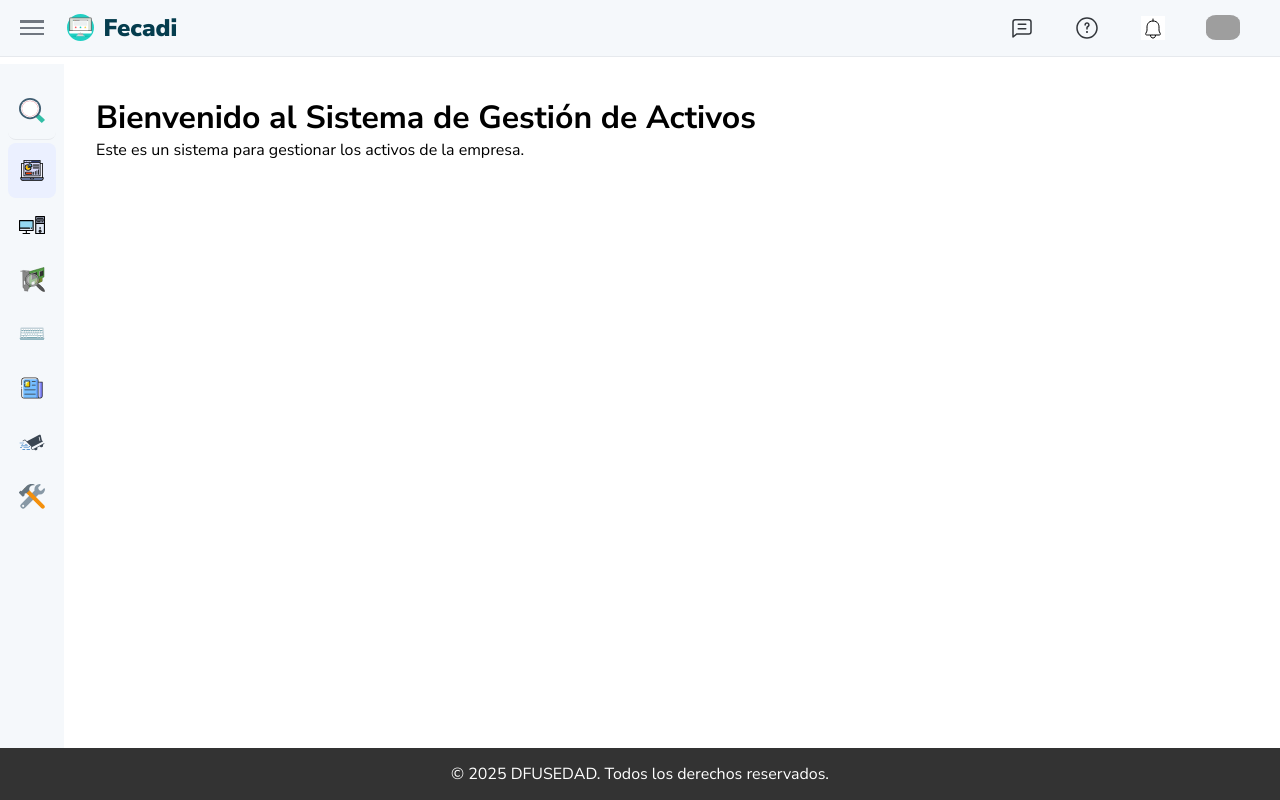
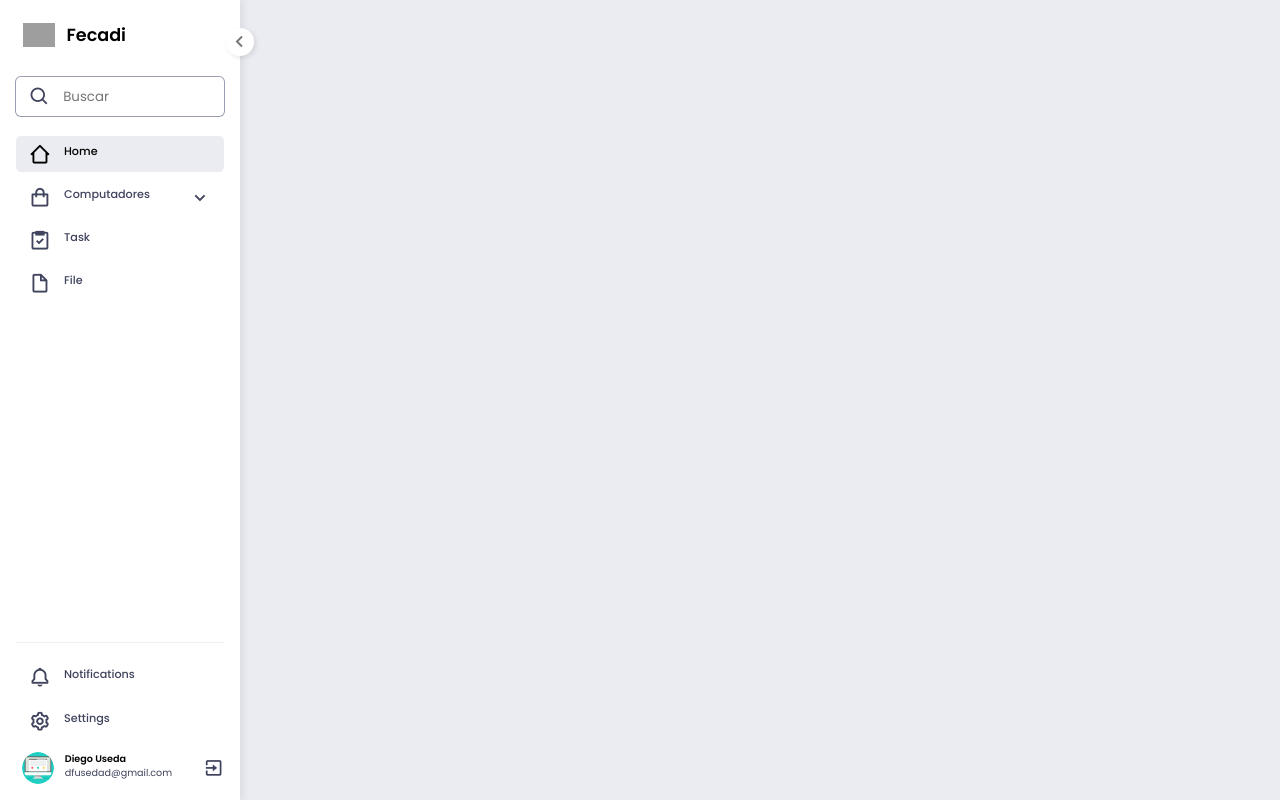
Before and after one commit to DiegoFerneyUsedaDiaz/sistema_gestion_activos, a Django app: page / in a window 1280 px wide. Run offline with Django 5.2, Linux system fonts and the light colour scheme; grey boxes are pictures that could not be loaded.

Commit message:
actualizacion platilla base1, script1, style1

```diff
--- a/sistema/static/css/style.css
+++ b/sistema/static/css/style.css
@@ -24,7 +24,7 @@
     margin: 0;
     padding: 0;
     box-sizing: border-box;
-    font-family: "Nunito Sans", sans-serif;
+    font-family: "Poppins", sans-serif;
 
 }
 
@@ -45,7 +45,7 @@ header{
     width: 100%;
     display: flex;
     justify-content: space-between;
-    padding: 0.45rem 2rem 0.45rem 1.27rem;
+    padding: 0.25rem 2rem 0.25rem 1.17rem;
     border-bottom: 1px solid var(--border-color);
     position: fixed;
     background-color: var(--background-color);
@@ -105,11 +105,11 @@ header{
     display: flex;
     align-items: center;
     justify-content: center;
-    gap: 0.6rem;
+    gap: 0.5rem;
 }
 
 .brand .logo{
-    width: 1.7rem;
+    width: 1.5rem;
 }
 
 .brand .name{
--- a/sistema/static/css/style1.css
+++ b/sistema/static/css/style1.css
@@ -17,35 +17,63 @@
     --shadow-border: rgba(0, 0, 0, 0.1);
     --user-bg-color: #FAFAFC;
 }
+body.dark-mode{
+    --color-bg: #3A3D4D;
+    --color-surface: #12141A;
+    --color-border: #2B2D3B;
+    --color-text-primary: #FFFFFF;
+    --color-text-secondary: #9CA2B8;
+    --color-tooltip-bg: #fff;
+    --color-tooltip-text: #000;
+    --shadow-border: rgba(255, 255, 255, 0.1);
+    --user-bg-color: #FAFAFC;
+}
 /* Body */
 body {
     display: flex;
     width: 100%;
     height: 100vh;
     background-color: var(--color-bg);
+    transition: color 0.5s ease,
+    background-color 0.3s ease,left 0.5s ease;
 }
 
-/*sidebar */
-.sidebar {
+.sidebar{
     position: fixed;
     display: flex;
     flex-direction: column;
     align-items: center;
+    justify-content: space-between;
     width: 15rem;
     height: 100%;
     padding: 1.4rem 1rem 0 1rem;
     background-color: var(--color-surface);
-    box-shadow: 1px 0 10px var(--shadow-border);
+    box-shadow: 1px 0px 10px var(--shadow-border);
     transition: width 0.5s ease;
 }
 
-/*Header */
+.sidebar.minimize{
+    width: 4.94rem;
+}
+.sidebar.minimize .menu-btn{
+    right: -2.2rem;
+}
+.sidebar.minimize .search{
+    box-shadow: none;
+}
+.sidebar.minimize .search:hover{
+    background-color: var(--color-bg);
+}
+
+.sidebar.minimize .menu-btn i{
+    transform: rotate(180deg);
+}
+
 .header{
     width: 100%;
 }
 
-/*Menu Buttons */
-.menu-btn {
+.menu-btn{
     position: absolute;
     top: 3.5%;
     right: -0.87rem;
@@ -55,18 +83,16 @@ body {
     width: 1.75rem;
     height: 1.75rem;
     border-radius: 50%;
-    background-color:  #fff;
+    background-color: #fff;
     color: #757575;
-    box-shadow: 2px 2px 5px var(--shadow-border);
+    box-shadow:  2px 2px 5px var(--shadow-border);
     cursor: pointer;
-    transition:  right 0.3s ease;
+    transition: right 0.3s ease;
 }
 
-.menu-btn .arrow-prev{
+.menu-btn i{
     font-size: 1.5rem;
 }
-
-/*Brand */
 
 .brand{
     width: 100%;
@@ -88,125 +114,202 @@ body {
     color: var(--color-text-primary);
 }
 
-/*Menu Container*/
-
-.menu-container {
+.menu-container{
     display: flex;
     width: 100%;
+    height: 100%;
     flex-direction: column;
     align-items: center;
 }
-
-/*Search Bar */
-.search {
+.search{
     display: flex;
     width: 100%;
     padding: 0.55rem 0;
+    margin-bottom: 1.2rem;
     border-radius: 0.3rem;
-    margin-bottom: 1.2rem;
-    box-shadow: 0 0 0 1px var(--shadow-border);
+    box-shadow: 0 0 0 1px var(--color-border);
     cursor: pointer;
     transition: box-shadow 0.5s ease;
 }
-
-.search:hover {
+.search:hover{
     box-shadow: 0 0 0 1px var(--color-text-primary);
 }
-
 .search i{
     font-size: 1.35rem;
     color: var(--color-text-secondary);
     padding: 0 0.8rem;
 }
-
-.search:hover i {
+.search:hover i{
     color: var(--color-text-primary);
 }
 
-.search input {
-    width: 100%;
+.search input{
+    width: 70%;
     border: none;
     outline: none;
     background-color: transparent;
     color: var(--color-text-primary);
 }
 
-.sidebar img{
-    width: 1rem;
-}
-
-.brand .logo{
-    width: 2rem;
-}
-
-/*Menu Items */
-
+/* Menu */
 .menu{
     width: 100%;
     display: flex;
     flex-direction: column;
-    gap: 0.5rem;
+    gap: 0.4rem;
 }
-
-.menu .menu-item {
+.menu .menu-item{
     position: relative;
     list-style: none;
     overflow: hidden;
 }
-
-.menu .menu-link {
+.menu .menu-link{
     display: flex;
-    padding: 0.55rem 0;
+    padding: 0.45rem 0;
     color: var(--color-text-secondary);
     text-decoration: none;
     border-radius: 0.3rem;
 }
-
 .menu-item:hover .menu-link,
 .sub-menu .sub-menu-link:hover,
-.menu-item.active .menu-link {
+.menu-item.active .menu-link{
+    color: var(--color-text-primary);
     background-color: var(--color-bg);
-    color: var(--color-text-primary);
 }
-
-.menu-item .menu-link img {
-    width: 1.35rem;
-    margin-right: 0.5rem;
-    margin-left: 0.8rem;
-}
-
-.menu-link i {
-    font-size: 1.35rem;
+.menu-link i{
+    font-size: 1.4rem;
     padding: 0 0.8rem;
 }
 
-.menu-link i:last-child {
+.menu-link i:last-child{
     margin-left: auto;
+    transition: transform 0.3s ease;
 }
 
-.menu-link span {
-    font-size: 0.8rem;
+.sidebar.minimize .menu-link i:last-child{
+    display: none;
+}
+.menu-link span{
+    font-size: 0.7rem;
     font-weight: 500;
 }
+.menu-item.sub-menu-toggle .menu-link i:last-child{
+    transform: rotate(180deg);
+}
 
-/*seubmenu */
+.sidebar.minimize .menu-item:hover,
+.sidebar.minimize .menu-item.sub-menu-toggle{
+    overflow: visible;
+}
+.sidebar.minimize .menu-item:hover span,
+.sidebar.minimize .menu-item.sub-menu-toggle span{
+    position: absolute;
+    left: 4.2rem;
+    padding: 0.5rem;
+    background-color: var(--color-tooltip-bg);
+    border-radius: 0.4rem;
+    color: var(--color-tooltip-text);
+    transition: all 0.3s ease;
+}
 
-.sub-menu .sub-menu-link {
+/* Sub menu*/
+.sub-menu{
+    height: 0;
+    transition: all 0.3s ease;
+    overflow: hidden;
+    left: 0;
+}
+
+.sub-menu .sub-menu-link{
     display: flex;
     margin-left: 2.5rem;
+    padding: 0.45rem 0.5rem;
     font-size: 0.75rem;
-    padding: 0.2rem 0.2rem;
     font-weight: 500;
     color: var(--color-text-secondary);
     text-decoration: none;
     border-radius: 0.3rem;
 }
 
-.sub-menu::before {
+.sidebar.minimize .sub-menu{
+    position: absolute;
+    left: 4.2rem;
+    top: 3rem;
+    background-color: var(--color-surface);
+    border-radius: 0.2rem;
+}
+
+
+.sub-menu::before{
     content: '';
     position: absolute;
+    height: 100%;
     width: 0.07rem;
-    height: 100%;
     margin-left: 1.4rem;
     background-color: var(--color-border);
 }
+
+.user-img img{
+    width: 2.2rem;
+    height: 2.2rem;
+    object-fit: cover;
+    border-radius: 50%;
+}
+
+.sidebar.minimize .sub-menu::before{
+    width: 0;
+}
+.sidebar.minimize .sub-menu a{
+    margin: 0 0.5rem;
+}
+
+/* Footer */
+.footer{
+    width: 100%;
+    padding: 1rem 0;
+    box-shadow: 0 -0.01rem 0 0 var(--color-border);
+}
+.user{
+    display: flex;
+    overflow: hidden;
+    margin-top: 0.8rem;
+}
+.user-img{
+    display: flex;
+    margin: 0 0.7rem 0 0.35rem;
+}
+.user-img img{
+    width: 2rem;
+    height: 2rem;
+    object-fit: cover;
+    border-radius: 50%;
+}
+.user-data{
+    display: flex;
+    flex-direction: column;
+    overflow: hidden;
+    white-space: nowrap;
+}
+.user-data .name{
+    font-size: 0.6rem;
+    font-weight: 600;
+    color: var(--color-text-primary);
+}
+.user-data .email{
+    font-size: 0.6rem;
+    color: var(--color-text-secondary);
+}
+.user-icon{
+    margin-left: auto;
+    display: flex;
+    align-items: center;
+    justify-content: center;
+    font-size: 1.3rem;
+    color: var(--color-text-secondary);
+}
+
+/* Sub menu*/
+.sub-menu{
+    height: 0;
+    transition: all 0.3s ease;
+}
--- a/sistema/static/js/script1.js
+++ b/sistema/static/js/script1.js
@@ -0,0 +1,50 @@
+const menusItemsDropDown = document.querySelectorAll('.menu-item-dropdown');
+const menusItemsStatic = document.querySelectorAll('.menu-item-static');
+const sidebar = document.getElementById('sidebar');
+const menuBtn = document.getElementById('menu-btn');
+
+menuBtn.addEventListener('click',()=>{
+    sidebar.classList.toggle('minimize');
+});
+
+menusItemsDropDown.forEach((menuItem)=>{
+    menuItem.addEventListener('click',()=>{
+        const subMenu = menuItem.querySelector('.sub-menu');
+        const isActive =  menuItem.classList.toggle('sub-menu-toggle');
+        if(subMenu){
+            if(isActive){
+                subMenu.style.height = `${subMenu.scrollHeight + 6}px`;
+                subMenu.style.padding = '0.2rem 0';
+            }else{
+                subMenu.style.height = '0';
+                subMenu.style.padding = '0';
+            }
+        }
+        menusItemsDropDown.forEach((item)=>{
+            if(item !== menuItem){
+                const otherSubmenu = item.querySelector('.sub-menu');
+                if(otherSubmenu){
+                    item.classList.remove('sub-menu-toggle');
+                    otherSubmenu.style.height = '0';
+                    otherSubmenu.style.padding = '0';
+                }
+            }
+         });
+    });
+});
+
+menusItemsStatic.forEach((menuItem)=>{
+    menuItem.addEventListener('mouseenter',()=>{
+
+        if(!sidebar.classList.contains('minimize')) return;
+
+        menusItemsDropDown.forEach((item)=>{
+            const otherSubmenu = item.querySelector('.sub-menu');
+            if(otherSubmenu){
+                item.classList.remove('sub-menu-toggle');
+                otherSubmenu.style.height = '0';
+                otherSubmenu.style.padding = '0';
+            }
+        });
+    });
+});
--- a/sistema/templates/base1.html
+++ b/sistema/templates/base1.html
@@ -2,66 +2,57 @@
 <!DOCTYPE html>
 <html lang="en">
   <head>
-    <meta charset="UTF-8" />
-    <meta name="viewport" content="width=device-width, initial-scale=1.0" />
-    <title>Sistema Gestión de Activos</title>
+    <meta charset="UTF-8">
+    <meta name="viewport" content="width=device-width, initial-scale=1.0">
+    <title>Sistema  Gestión de Activos</title>
     <link rel="stylesheet" href="{% static 'css/style1.css' %}" />
-    <link href="https://unpkg.com/boxicons@2.1.4/css/boxicons.min.css" rel="stylesheet" />
+    <link href='https://unpkg.com/boxicons@2.1.4/css/boxicons.min.css' rel='stylesheet'>
 </head>
 <body>
-    <div class="sidebar">
+    <div class="sidebar" id="sidebar">
         <div class="header">
-        <div class="menu-btn">
-          <img
-            src="{% static 'icons/arrow-prev.svg' %}" alt="" class="arrow-prev"/>
+            <div class="menu-btn" id="menu-btn">
+                <i class='bx bx-chevron-left'></i>
             </div>
             <div class="brand">
-          <img src="{% static 'icons/brand-light.svg' %}" alt="logo" class="logo"/>
+                <img src="{% static 'icons/brand-light.svg' %}" alt="">
                 <span>Fecadi</span>
             </div>
         </div>
-      <div>
             <div class="menu-container">
                 <div class="search">
-            <i class="bx bx-search"></i>
-            <input type="search" placeholder="Buscar..." />
+                    <i class='bx bx-search'></i>
+                    <input type="search" placeholder="Buscar">
                 </div>
                 <ul class="menu">
                     <li class="menu-item menu-item-static active">
                         <a href="#" class="menu-link">
-                <img src="{% static 'icons/home1.svg' %}" alt="" />
-                <span>Inicio</span>
+                            <i class='bx bx-home-alt-2'></i>
+                            <span>Home</span>
                         </a>
                     </li>
                     <li class="menu-item menu-item-dropdown">
                         <a href="#" class="menu-link">
-                <img src="{% static 'icons/computer.svg' %}" alt="" />
+                            <i class='bx bx-shopping-bag'></i>
                             <span>Computadores</span>
-                <i class="bx bx-chevron-down"></i>
+                            <i class='bx bx-chevron-down'></i>
                         </a>
                     <ul class="sub-menu">
-                <li><a href="#" class="sub-menu-link">Asignados</a></li>
-                <li><a href="#" class="sub-menu-link">Solicitados</a></li>
-                <li><a href="#" class="sub-menu-link">Reparacion</a></li>
-                <li><a href="#" class="sub-menu-link">De baja</a></li>
+                        <li><a href="#" class="sub-menu-link">Products</a></li>
+                        <li><a href="#" class="sub-menu-link">Orders</a></li>
+                        <li><a href="#" class="sub-menu-link">Subscriptions</a></li>
                     </ul>
                     </li>
                     <li class="menu-item menu-item-static">
                         <a href="#" class="menu-link">
-                <img src="{% static 'icons/accesorios.svg' %}" alt="" />
-                <span>Accesorios</span>
+                            <i class='bx bx-task'></i>
+                            <span>Task</span>
                         </a>
                     </li>
-            <li class="menu-item menu-item-static">
+                    <li class="menu-item menu-item-dropdown">
                         <a href="#" class="menu-link">
-                <img src="{% static 'icons/buy.svg' %}" alt="" />
-                <span>Compras</span>
-              </a>
-            </li>
-            <li class="menu-item menu-item-static">
-              <a href="#" class="menu-link">
-                <img src="{% static 'icons/document1.svg' %}" alt="" />
-                <span>Informes</span>
+                            <i class='bx bx-file-blank' ></i>
+                            <span>File</span>
                         </a>
                     </li>
                 </ul>
@@ -70,21 +61,31 @@
                 <ul class="menu">
                     <li class="menu-item menu-item-static">
                         <a href="#" class="menu-link">
-                <img src="{% static 'icons/notification.svg' %}" alt="" />
-                <span>Notificacion</span>
+                            <i class='bx bx-bell'></i>
+                            <span>Notifications</span>
                         </a>
                     </li>
                     <li class="menu-item menu-item-static">
                         <a href="#" class="menu-link">
-                <img src="{% static 'icons/configuration1.svg' %}" alt="" />
-                <span>Configuración</span>
+                            <i class='bx bx-cog'></i>
+                            <span>Settings</span>
                         </a>
                     </li>
                 </ul>
+                <div class="user">
+                    <div class="user-img">
+                        <img src="{% static 'icons/logo1.svg' %}" alt="user">
+                    </div>
+                    <div class="user-data">
+                        <span class="name">Diego Useda</span>
+                        <span class="email">dfusedad@gmail.com</span>
+                    </div>
+                    <div class="user-icon">
+                        <i class='bx bx-exit'></i>
                     </div>
                 </div>
             </div>
-
+    </div>
      <script src="{% static 'js/script1.js' %}"></script>
   </body>
 </html>
--- a/sistema/templates/index.html
+++ b/sistema/templates/index.html
@@ -1,5 +1,5 @@
 
-{% extends 'base.html' %} {% block container%}
+{% extends 'base1.html' %} {% block container%}
 {%load static%}
 
          <h1>Bienvenido al Sistema de Gestión de Activos</h1>
```
Lines whose indentation alone changed are shown as unchanged.
